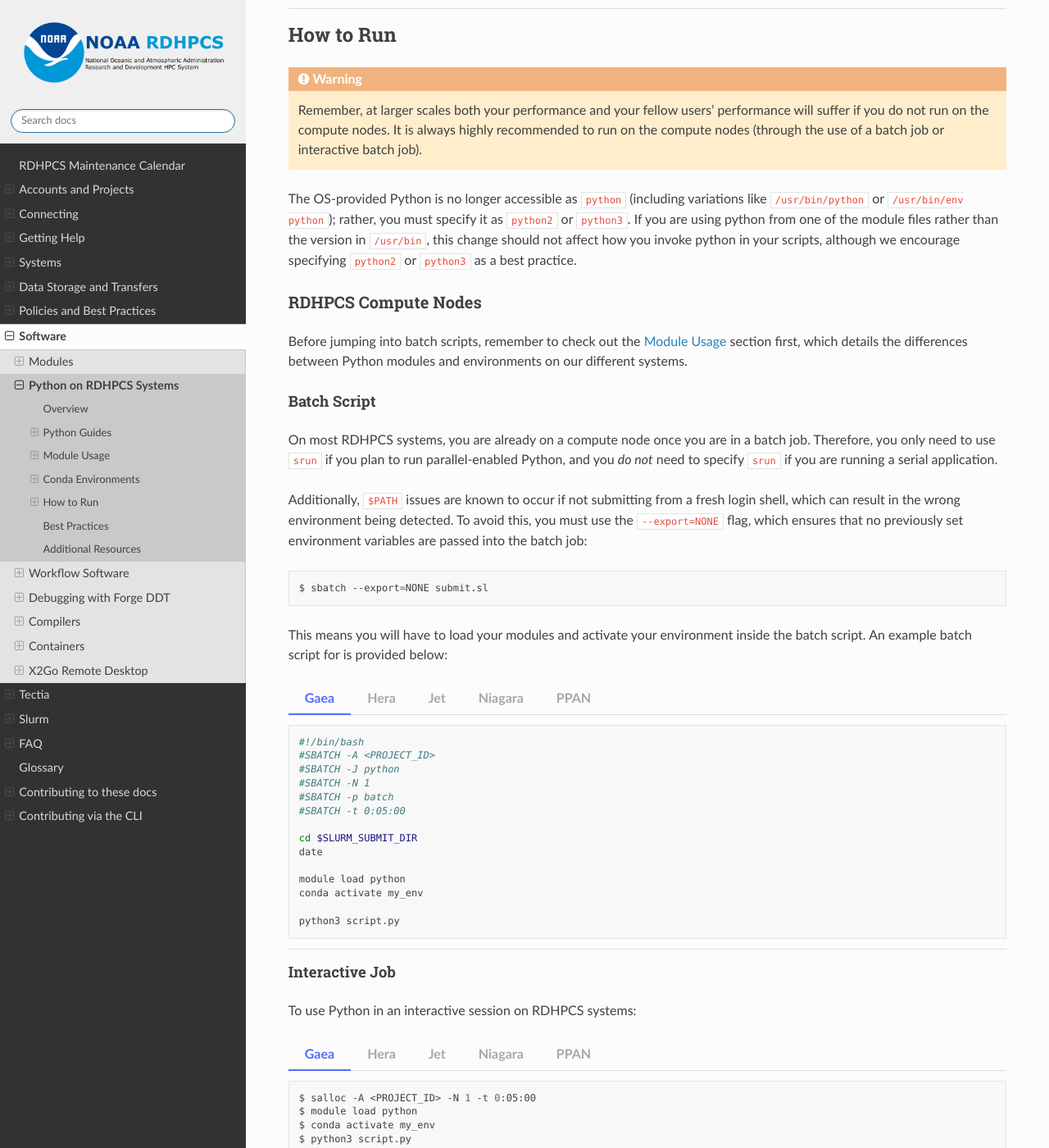
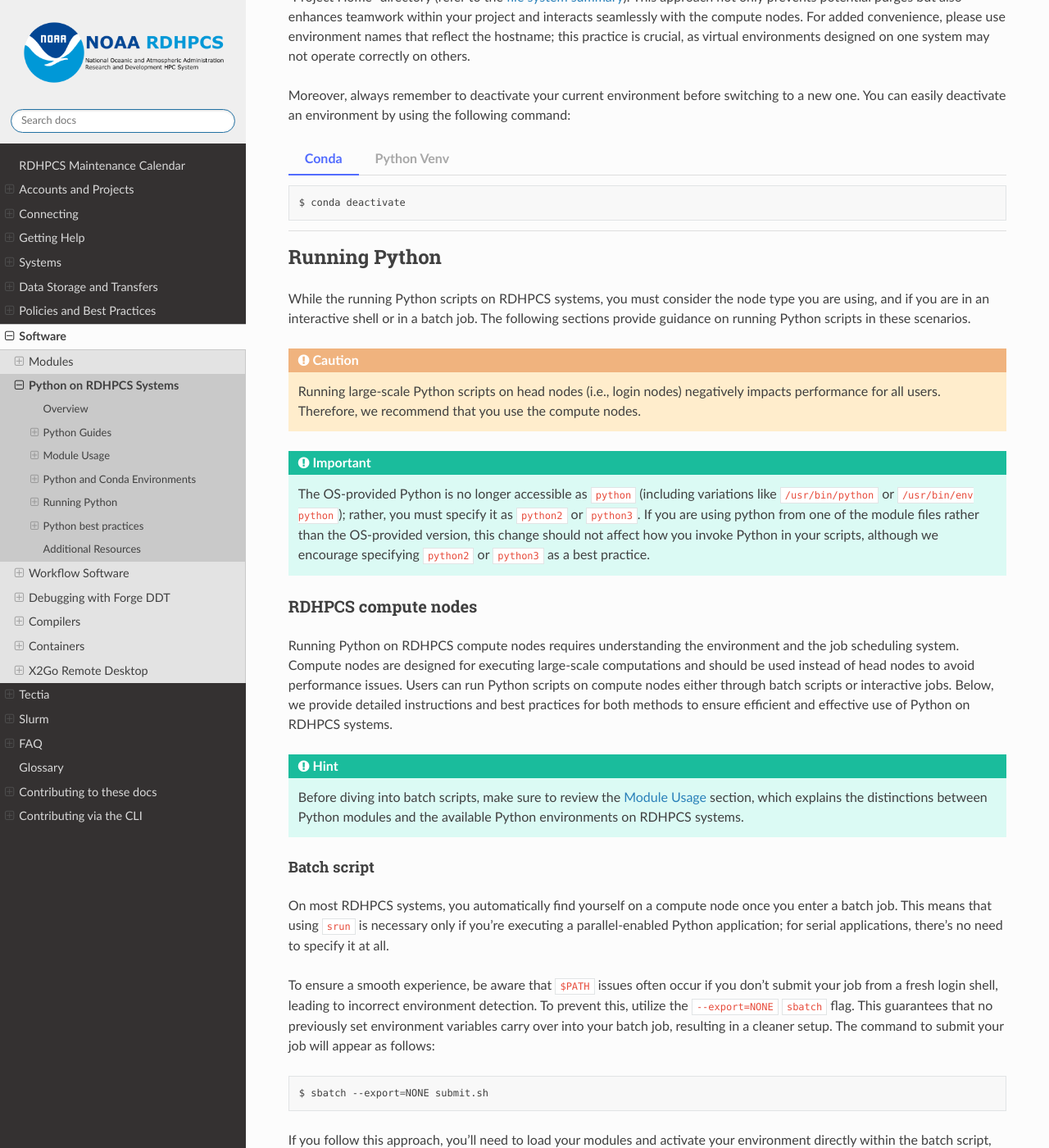
Before and after one commit to NOAA-RDHPCS/noaa-rdhpcs.github.io, a Sphinx documentation site: the page built from source/software/python/index.rst, in a window 1280 px wide and 1400 px high, scrolled down 3974 px. Shown: the whole window at 82% size. Built offline with Sphinx 7.4.7 and the Read the Docs theme 3.1.0, drawn with Linux system fonts in a browser that asks for light colours; some of the changed text lies outside the part shown.

Commit message:
Finished main python page with updates (#349)
* Finished main python page with updates

This improves the text in the last two sections of the main python page.

* Fix line too long error in python main page

Also add more items to the conda/python dictionary

* Address comments for PR

Fixes issues, and took sugestions from the PR review

---------

Co-authored-by: Josh Eisinger <143027645+josh-eisinger@users.noreply.github.com>

```diff
--- a/source/software/python/index.rst
+++ b/source/software/python/index.rst
@@ -165,16 +165,36 @@ on these systems, add the module file path to modules, and load the module.
             $ module load miniforge
 
 
+.. _python-python-and-conda-environments:
+
+Python and Conda Environments
+=============================
+
+The Python ecosystem is vast, with a multitude of packages and dependencies.
+The environments the system admins have made available have only a few standard
+packages available (e.g., `matplotlib <https://matplotlib.org/>`_, `netcdf4
+<https://unidata.github.io/netcdf4-python/>`_, `numpy <https://numpy.org/>`_,
+`scipy <https://scipy.org/>`_, and `xarray
+<https://docs.xarray.dev/en/stable/>`_.)  If the packages you need are not in the
+available environments, you can create your own custom environment.
+
+.. hint::
+
+    The best practice is to have multiple, purposely created environments than
+    one large environment with many packages.  Only install the minimum number
+    of packages you need in your environment.
+
+.. _python-conda-environments:
 
 Conda Environments
-==================
+------------------
 
 Some RDHPCS systems offer Conda for all users. The maintainers have created
 several environments besides the `base` one. If those don't work for you,
-create your own :ref:`custom environment <python-custom-envs>`.
+create your own :ref:`custom environment <python-custom-environments>`.
 
 Base Environment
-----------------
+^^^^^^^^^^^^^^^^
 
 At the heart of every Conda installation is the `base` environment, which comes
 equipped with the Conda package manager and a selection of additional packages.
@@ -212,18 +232,17 @@ use the command ``conda list``.
 
 .. warning::
 
-   It is not recommended to try to install new packages into the base
-   environment.  Instead, you can either clone the base environment for
-   yourself and install packages into the clone, or create a brand new (empty)
-   environment and install packages into it.  An example for cloning the base
-   environment is provided in :ref:`python-best-practices` below, while
-   creating new environments is covered directly below in
-   :ref:`python-custom-envs`.
+   It is not recommended to install new packages into the base environment.
+   Instead, you should clone the base environment for yourself and install
+   packages into the clone, or create a new environment and install the
+   required packages into it.  An example for cloning the base environment is
+   provided in :ref:`python-python-best-practices` below, while creating new
+   environments is covered directly below in :ref:`python-custom-environments`.
 
-.. _python-custom-envs:
+.. _python-custom-environments:
 
-Custom Environments
--------------------
+Custom environments
+^^^^^^^^^^^^^^^^^^^
 
 After loading the :ref:`Python <python-python-modules>` or :ref:`Conda
 <python-conda-modules>` module, you can create custom environments tailored to
@@ -302,209 +321,102 @@ following command:
 
             $ deactivate
 
-How to Run
-==========
+.. _python-running-python:
 
-.. warning::
+Running Python
+==============
 
-   Remember, at larger scales both your performance and your fellow users'
-   performance will suffer if you do not run on the compute nodes. It is always
-   highly recommended to run on the compute nodes (through the use of a batch job
-   or interactive batch job).
+While the running Python scripts on RDHPCS systems, you must consider the node
+type you are using, and if you are in an interactive shell or in a batch job.
+The following sections provide guidance on running Python scripts in these
+scenarios.
 
-The OS-provided Python is no longer accessible as ``python`` (including
-variations like ``/usr/bin/python`` or ``/usr/bin/env python``); rather, you
-must specify it as ``python2`` or ``python3``. If you are using python from one
-of the module files rather than the version in ``/usr/bin``, this change should
-not affect how you invoke python in your scripts, although we encourage
-specifying ``python2`` or ``python3`` as a best practice.
+.. caution::
 
-RDHPCS Compute Nodes
+    Running large-scale Python scripts on head nodes (i.e., login nodes)
+    negatively impacts performance for all users. Therefore, we recommend that
+    you use the compute nodes.
+
+.. important::
+
+    The OS-provided Python is no longer accessible as ``python`` (including
+    variations like ``/usr/bin/python`` or ``/usr/bin/env python``); rather, you
+    must specify it as ``python2`` or ``python3``. If you are using python from one
+    of the module files rather than the OS-provided version, this change should
+    not affect how you invoke Python in your scripts, although we encourage
+    specifying ``python2`` or ``python3`` as a best practice.
+
+
+RDHPCS compute nodes
 --------------------
 
-Before jumping into batch scripts, remember to check out the :ref:`python-mods`
-section first, which details the differences between Python modules and
-environments on our different systems.
+Running Python on RDHPCS compute nodes requires understanding the environment
+and the job scheduling system. Compute nodes are designed for executing
+large-scale computations and should be used instead of head nodes to avoid
+performance issues. Users can run Python scripts on compute nodes either
+through batch scripts or interactive jobs. Below, we provide detailed
+instructions and best practices for both methods to ensure efficient and
+effective use of Python on RDHPCS systems.
 
-Batch Script
+.. hint::
+
+    Before diving into batch scripts, make sure to review the
+    :ref:`python-mods` section, which explains the distinctions between Python
+    modules and the available Python environments on RDHPCS systems.
+
+Batch script
 ^^^^^^^^^^^^
 
-On most RDHPCS systems, you are already on a compute node once you are in a
-batch job.  Therefore, you only need to use ``srun`` if you plan to run
-parallel-enabled Python, and you *do not* need to specify ``srun`` if you are
-running a serial application.
+On most RDHPCS systems, you automatically find yourself on a compute node once
+you enter a batch job. This means that using ``srun`` is necessary only if
+you're executing a parallel-enabled Python application; for serial
+applications, there's no need to specify it at all.
 
-Additionally, ``$PATH`` issues are known to occur if not submitting from a
-fresh login shell, which can result in the wrong environment being detected. To
-avoid this, you must use the ``--export=NONE`` flag, which ensures that no
-previously set environment variables are passed into the batch job:
+To ensure a smooth experience, be aware that ``$PATH`` issues often occur if
+you don't submit your job from a fresh login shell, leading to incorrect
+environment detection. To prevent this, utilize the ``--export=NONE``
+``sbatch`` flag. This guarantees that no previously set environment variables
+carry over into your batch job, resulting in a cleaner setup. The command to
+submit your job will appear as follows:
 
 .. code-block:: bash
 
-   $ sbatch --export=NONE submit.sl
+   $ sbatch --export=NONE submit.sh
 
-This means you will have to load your modules and activate your environment
-inside the batch script. An example batch script for is provided below:
+If you follow this approach, you'll need to load your modules and activate your
+environment directly within the batch script, ensuring everything runs
+seamlessly. Below is an example of an effective batch script:
 
-.. tab-set::
+.. code-block:: bash
 
-    .. tab-item:: Gaea
-        :sync: gaea
+    #!/bin/bash
+    #SBATCH -A <PROJECT_ID>
+    #SBATCH -J python
+    #SBATCH -N 1
+    #SBATCH -p batch
+    #SBATCH -t 0:05:00
 
-        .. code-block:: bash
+    cd $SLURM_SUBMIT_DIR
+    date
 
-            #!/bin/bash
-            #SBATCH -A <PROJECT_ID>
-            #SBATCH -J python
-            #SBATCH -N 1
-            #SBATCH -p batch
-            #SBATCH -t 0:05:00
+    module load python
+    conda activate my_env
 
-            cd $SLURM_SUBMIT_DIR
-            date
+    srun -n 5 python3 script.py
 
-            module load python
-            conda activate my_env
-
-            python3 script.py
-
-
-    .. tab-item:: Hera
-        :sync: hera
-
-        .. code-block:: bash
-
-            #!/bin/bash
-            #SBATCH -A <PROJECT_ID>
-            #SBATCH -J python
-            #SBATCH -N 1
-            #SBATCH -p batch
-            #SBATCH -t 0:05:00
-
-            cd $SLURM_SUBMIT_DIR
-            date
-
-            module load python
-            conda activate my_env
-
-            python3 script.py
-
-    .. tab-item:: Jet
-        :sync: jet
-
-        .. code-block:: bash
-
-            #!/bin/bash
-            #SBATCH -A <PROJECT_ID>
-            #SBATCH -J python
-            #SBATCH -N 1
-            #SBATCH -p batch
-            #SBATCH -t 0:05:00
-
-            cd $SLURM_SUBMIT_DIR
-            date
-
-            module load python
-            conda activate my_env
-
-            python3 script.py
-
-    .. tab-item:: Niagara
-        :sync: niagara
-
-        .. code-block:: bash
-
-            #!/bin/bash
-            #SBATCH -A <PROJECT_ID>
-            #SBATCH -J python
-            #SBATCH -N 1
-            #SBATCH -p batch
-            #SBATCH -t 0:05:00
-
-            cd $SLURM_SUBMIT_DIR
-            date
-
-            module load python
-            conda activate my_env
-
-            python3 script.py
-
-    .. tab-item:: PPAN
-        :sync: ppan
-
-        .. code-block:: bash
-
-            #!/bin/bash
-            #SBATCH -A <PROJECT_ID>
-            #SBATCH -J python
-            #SBATCH -N 1
-            #SBATCH -p batch
-            #SBATCH -t 0:05:00
-
-            cd $SLURM_SUBMIT_DIR
-            date
-
-            module load python
-            conda activate my_env
-
-            python3 script.py
-
-Interactive Job
+Interactive job
 ^^^^^^^^^^^^^^^
 
-To use Python in an interactive session on RDHPCS systems:
+Running Python in an interactive batch session is similar to using python in an
+interactive shell.  However, when on a compute node you can use the ``srun``
+command to launch a parallel python job.
 
-.. tab-set::
+.. code-block:: bash
 
-    .. tab-item:: Gaea
-        :sync: gaea
-
-        .. code-block:: bash
-
-            $ salloc -A <PROJECT_ID> -N 1 -t 0:05:00
-            $ module load python
-            $ conda activate my_env
-            $ python3 script.py
-
-    .. tab-item:: Hera
-        :sync: hera
-
-        .. code-block:: bash
-
-            $ salloc -A <PROJECT_ID> -N 1 -t 0:05:00
-            $ module load python
-            $ conda activate my_env
-            $ python3 script.py
-
-    .. tab-item:: Jet
-        :sync: jet
-
-        .. code-block:: bash
-
-            $ salloc -A <PROJECT_ID> -N 1 -t 0:05:00
-            $ module load python
-            $ conda activate my_env
-            $ python3 script.py
-
-    .. tab-item:: Niagara
-        :sync: niagara
-
-        .. code-block:: bash
-
-            $ salloc -A <PROJECT_ID> -N 1 -t 0:05:00
-            $ module load python
-            $ conda activate my_env
-            $ python3 script.py
-
-    .. tab-item:: PPAN
-        :sync: ppan
-
-        .. code-block:: bash
-
-            $ salloc -A <PROJECT_ID> -N 1 -t 0:05:00
-            $ module load python
-            $ conda activate my_env
-            $ python3 script.py
+    $ salloc -A <PROJECT_ID> -N 1 -t 0:05:00
+    $ module load miniforge
+    $ conda activate my_env
+    $ srun -n 20 python3 script.py
 
 When in an interactive job, if you want to use an interactive Python prompt and
 ``srun`` at the same time, use the ``--pty`` flag (useful when running with
@@ -512,114 +424,120 @@ multiple tasks):
 
 .. code-block:: bash
 
-   $ srun --pty python3
+    $ srun --pty python3
+    >>>>
+
+.. _python-python-best-practices:
+
+Python best practices
+=====================
+
+To ensure a smooth Python experience on RDHPCS systems, we've compiled a list
+of best practices to help you navigate the Python ecosystem with ease.
+
+Cloning the base environment using conda
+----------------------------------------
+
+It is not recommended to install new packages into the base environment.
+Instead, you should clone the base environment and install packages into the
+clone. To clone an environment, use the ``--clone <env_to_clone>`` flag when
+creating a new conda environment. Below is an example of cloning the base
+environment into a specific directory called ``envs/baseClone`` in your
+"Project Home":
+
+.. code-block:: bash
+
+    $ conda create -p <project_home>/<project_id>/<user_id>/envs/baseClone --clone base
+    $ conda activate <project_home>/<project_id>/<user_id>/envs/baseClone
 
 
-.. _python-best-practices:
+Environment locations (storage)
+-------------------------------
 
-Best Practices
-==============
+It is highly recommended to create new environments in the :ref:`Project Home
+<data-filesystem-summary>`. This space avoids purges, facilitates collaboration
+within your project, and ensures better compatibility with the compute nodes.
 
-* **Cloning the base environment using conda**:
+Adding known conda environment locations
+----------------------------------------
 
-    It is not recommended to try to install new packages into the base
-    environment. Instead, you can clone the base environment for yourself and
-    install packages into the clone. To clone an environment, you must use the
-    ``--clone <env_to_clone>`` flag when creating a new conda environment. An
-    example for cloning the base environment into a specific directory called
-    ``envs/`` in your "Project Home" is provided below:
+For a conda environment to be callable by a `name`, it must be installed in one
+of the ``envs_dirs`` directories. You can view the list of known directories by
+executing:
 
-    .. code-block:: bash
+.. code-block:: bash
 
-       $ conda create -p <project_home>/<project_id>/<user_id>/envs/baseClone --clone base
-       $ conda activate <project_home>/<project_id>/<user_id>/envs/baseClone
+    $ conda config --show envs_dirs
 
-* **Cloning the "base environment" using venv**:
+On RDHPCS systems, the default location is your ``$HOME`` directory. If you
+frequently create environments in a different location, you can add directories
+to the ``envs_dirs`` list.
 
-    .. code-block:: bash
+For example, to track conda environments in a subdirectory in the Project Home,
+execute:
 
-       $ python3 -m venv /path/to/new_env --system-site-packages
+.. code-block:: bash
 
-* **Environment locations (storage)**:
+    $ conda config --append envs_dirs <project_home>/<project_id>/<user_id>/envs
 
-    It is highly recommended to create new environments in the "Project Home"
-    directory (see :ref:`file system summary <data-filesystem-summary>`). This
-    space avoids purges, allows for potential collaboration within your
-    project, and works better with the compute nodes.
+This command creates a ``.condarc`` file in your ``$HOME`` directory (if it
+doesn't already exist) and adds the new ``envs_dirs`` location. This allows you
+to use the ``--name env_name`` flag for environments stored in the specified
+directory, instead of specifying the full path with the ``-p
+<project_home>/<project_id>/<user_id>/envs/env_name`` flag. For example, you
+can use ``conda activate my_env`` instead of ``conda activate
+<project_home>/<project_id>/<user_id>/envs/my_env``.
 
-* **Adding known conda environment locations**:
+Keep your Python and Conda caches trimmed
+-----------------------------------------
 
-    For a conda environment to be callable by a "name", it must be installed in
-    one of the ``envs_dirs`` directories. The list of known directories can be
-    seen by executing:
+To avoid quota issues, it is highly recommended to occasionally clean your
+Python and Conda caches.
 
-    .. code-block:: bash
+.. tab-set::
 
-       $ conda config --show envs_dirs
+    .. tab-item:: Conda
+        :sync: conda
 
-    On RDHPCS systems, the default location is your ``$HOME`` directory.  If you
-    plan to frequently create environments in a different location other than
-    the default, then there is an option to add directories to the ``envs_dirs``
-    list.
-
-    For example, to track conda environments in a subdirectory in the Project Home
-    you would execute:
-
-    .. code-block:: bash
-
-       $ conda config --append envs_dirs <project_home>/<project_id>/<user_id>/envs
-
-    This will create a ``.condarc`` file in your ``$HOME`` directory if you do
-    not have one already, which will now contain this new envs_dirs location.
-    This will now enable you to use the ``--name env_name`` flag when using
-    conda commands for environments stored in the personal environments
-    directory, instead of having to use the ``-p
-    <project_home>/<project_id>/<user_id>/envs/env_name`` flag and specifying
-    the full path to the environment.  For example, you can do ``conda activate
-    my_env`` instead of ``conda activate
-    <project_home>/<project_id>/<user_id>/envs/my_env``.
-
-* **Make note of and clean your pip cache location**:
-
-    To avoid quota issues, it is highly recommended to occasionally clean your
-    ``pip`` cache location.
-
-    * To find where your cache location is, use:
+        The Conda cache is typically found in the ``$HOME/.conda`` directory.
+        To clean your Conda cache, use:
 
         .. code-block:: bash
 
-           $ pip cache info
+            $ conda clean -a
 
-    * To clean your cache, use:
+    .. tab-item:: Python Venv
+        :sync: venv
 
-        .. code-block:: bash
+        * To find where your cache location is, use:
 
-           $ pip cache purge
+            .. code-block:: bash
 
-* **Clean your conda cache**:
+                $ pip cache info
 
-    To avoid quota issues, it is highly recommended to occasionally clean your
-    ``conda`` cache location (in your ``.conda`` directory). To do so, run:
+        * To clean your cache, use:
 
-    .. code-block:: bash
+            .. code-block:: bash
 
-       $ conda clean -a
+                $ pip cache purge
 
-* **Deactivate your environments before running batch jobs**:
+Deactivate your environments before running batch jobs
+------------------------------------------------------
 
-    To avoid ``$PATH`` issues, it is highly recommended to submit batch jobs or
-    enter interactive jobs without an already activated environment -- so,
-    deactivating your environment is recommended. Alternatively, you can submit
-    your jobs from a fresh login shell.
+To avoid ``$PATH`` issues, it is highly recommended to submit batch jobs or
+enter interactive jobs without an already activated environment. Therefore,
+deactivating your environment before submitting jobs is recommended.
+Alternatively, you can submit your jobs from a fresh login shell.
 
-* **Unbuffered input**:
+Unbuffered input
+----------------
 
-    To enable unbuffered input when running Python jobs or scripts on our
-    systems, it is recommended to use the ``-u`` flag. For example:
+To enable unbuffered input when running Python jobs or scripts on our
+systems, it is recommended to use the ``-u`` flag. For example:
 
-    .. code-block:: bash
+.. code-block:: bash
 
-       $ python3 -u script.py
+    $ python3 -u script.py
 
 
 Additional Resources
```
